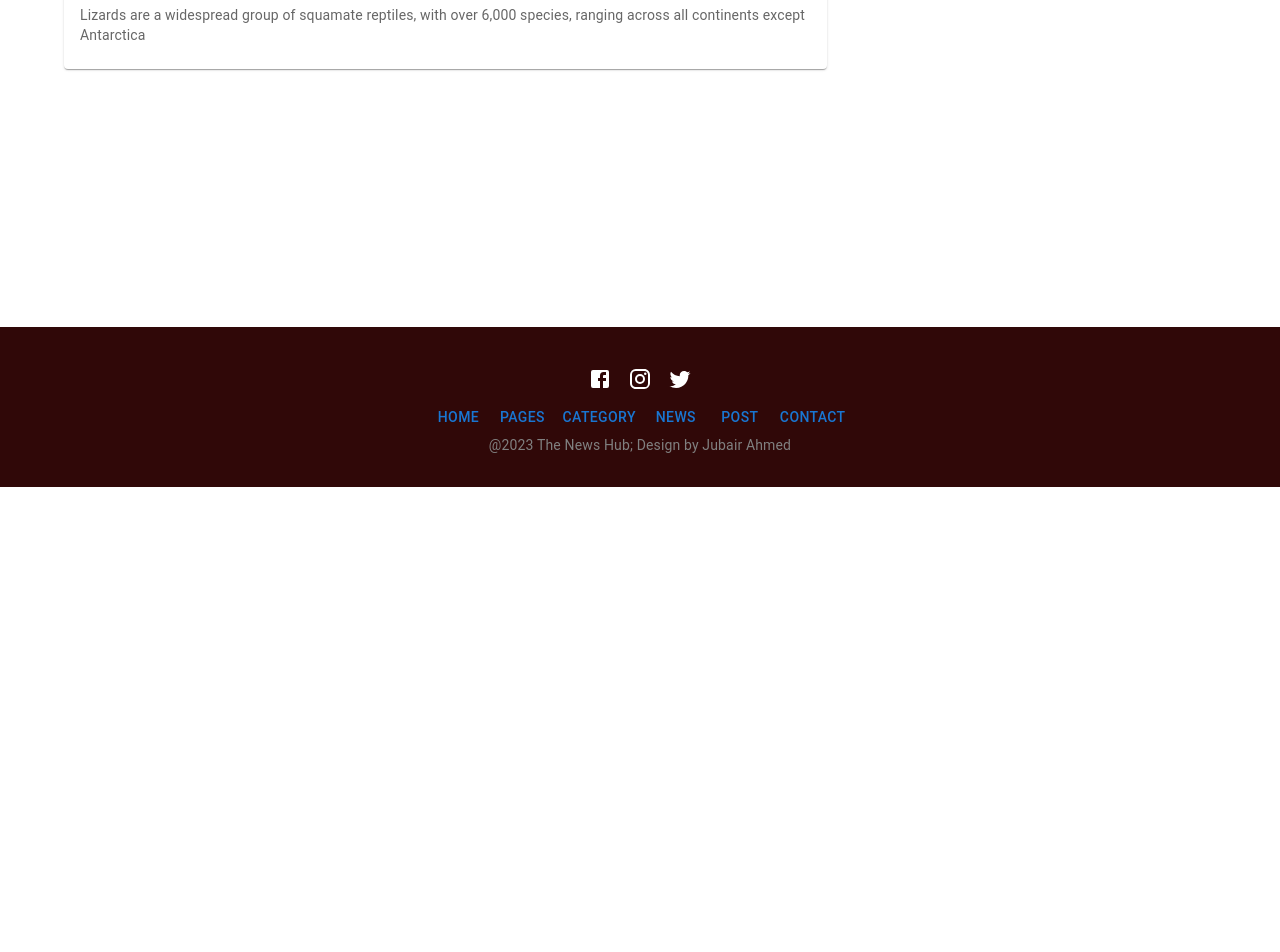
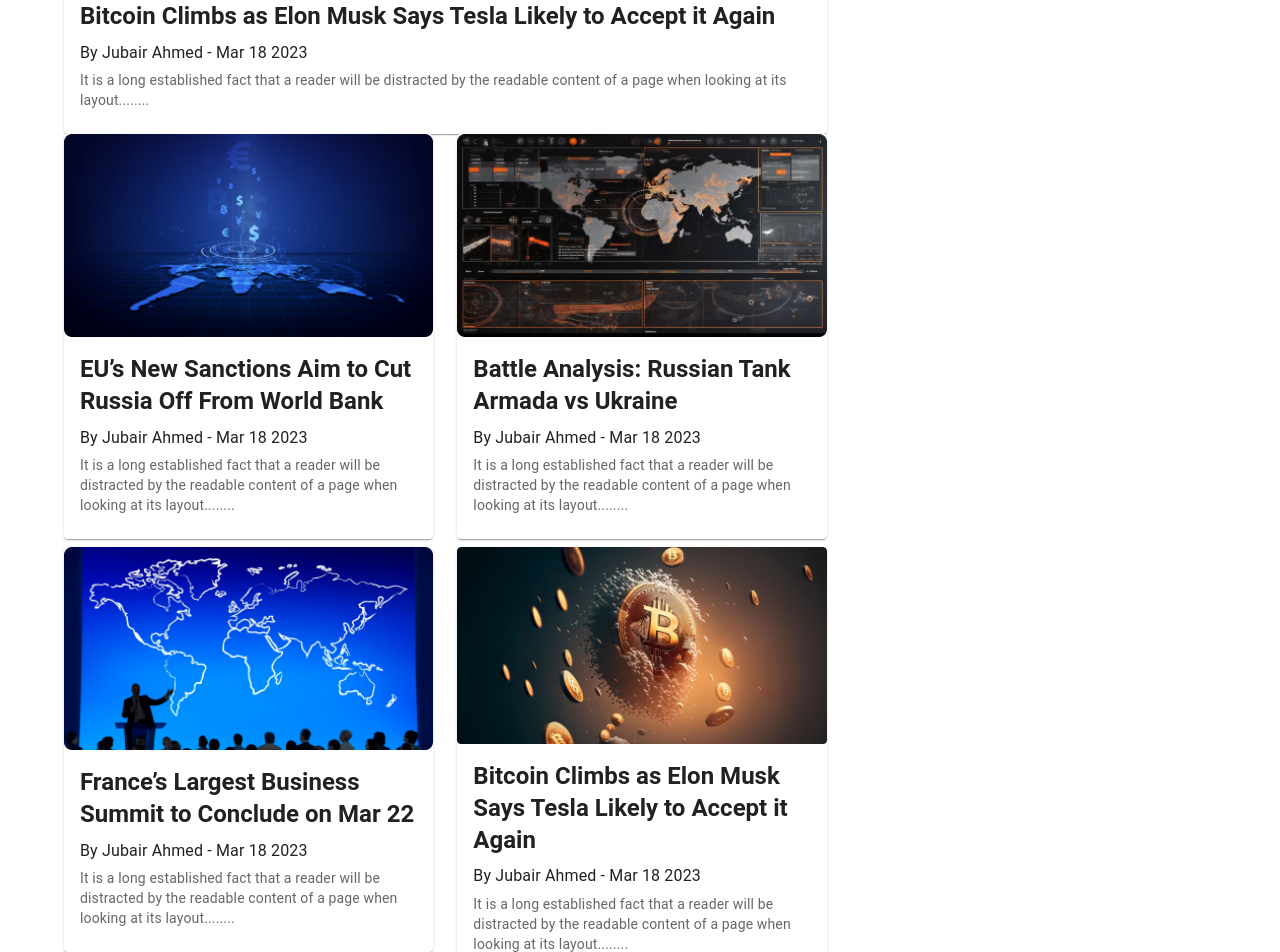
Before and after one commit to justJubair/the-news-hub, a Next.js app: page / in a window 1280 px wide. Shown: the part 680-1632 px from the top of the page. Before the commit the page ends 1167 px from the top, so only its background shows below. Built offline with nearby package versions, Linux system fonts and the light colour scheme.

Commit message:
Add: news card added

```diff
--- a/src/app/page.js
+++ b/src/app/page.js
@@ -7,7 +7,7 @@ const HomePage = () => {
   return (
     <>
 
-     <Grid container spacing={2}>
+     <Grid marginY="20px" container spacing={2}>
         <Grid item xs={8}>
           <LatestNews/>
         </Grid>
--- a/src/components/ui/LatestNews/LatestNews.jsx
+++ b/src/components/ui/LatestNews/LatestNews.jsx
@@ -4,30 +4,118 @@ import Card from '@mui/material/Card';
 import CardContent from '@mui/material/CardContent';
 import CardMedia from '@mui/material/CardMedia';
 import Typography from '@mui/material/Typography';
-
 // images
 import news1 from "@/assets/news1.png"
-import { Box } from '@mui/material';
+import news2 from "@/assets/news2.png"
+import news3 from "@/assets/news3.png"
+import news4 from "@/assets/news4.png"
+import news5 from "@/assets/news5.png"
+
+import { Box, Grid } from '@mui/material';
 import Image from 'next/image';
 
 const LatestNews=()=> {
   return (
     <Box>
-
+      {/* main news card */}
     <Card>
       <CardMedia>
         <Image src={news1} alt="news1" width={800}/>
       </CardMedia>
       <CardContent>
-        <Typography gutterBottom variant="h5" component="div">
-          Lizard
+        <Typography fontWeight={600} gutterBottom variant="h5" component="div">
+        Bitcoin Climbs as Elon Musk Says Tesla Likely to Accept it Again
+        </Typography>
+        <Typography gutterBottom>
+        By Jubair Ahmed - Mar 18 2023
         </Typography>
         <Typography variant="body2" color="text.secondary">
-          Lizards are a widespread group of squamate reptiles, with over 6,000
-          species, ranging across all continents except Antarctica
+        It is a long established fact that a reader will be distracted by the readable content of a page when looking at its layout........
         </Typography>
       </CardContent>
     </Card>
+    {/* four news card section */}
+    <Grid container rowSpacing={1} columnSpacing={{ xs: 1, sm: 2, md: 3 }}>
+    {/* Card one */}
+  <Grid item xs={6}>
+  <Card>
+      <CardMedia>
+        <Image src={news2} alt="news2" width={800}/>
+      </CardMedia>
+      <CardContent>
+        <Typography fontWeight={600} gutterBottom variant="h5" component="div">
+        EU’s New Sanctions Aim to Cut Russia Off From World Bank
+        </Typography>
+        <Typography gutterBottom>
+        By Jubair Ahmed - Mar 18 2023
+        </Typography>
+        <Typography variant="body2" color="text.secondary">
+        It is a long established fact that a reader will be distracted by the readable content of a page when looking at its layout........
+        </Typography>
+      </CardContent>
+    </Card>
+  </Grid>
+
+  {/* card two */}
+  <Grid item xs={6}>
+  <Card>
+      <CardMedia>
+        <Image src={news3} alt="news3" width={800}/>
+      </CardMedia>
+      <CardContent>
+        <Typography fontWeight={600} gutterBottom variant="h5" component="div">
+        Battle Analysis: Russian Tank Armada vs Ukraine
+        </Typography>
+        <Typography gutterBottom>
+        By Jubair Ahmed - Mar 18 2023
+        </Typography>
+        <Typography variant="body2" color="text.secondary">
+        It is a long established fact that a reader will be distracted by the readable content of a page when looking at its layout........
+        </Typography>
+      </CardContent>
+    </Card>
+  </Grid>
+
+  {/* card three */}
+  <Grid item xs={6}>
+  <Card>
+      <CardMedia>
+        <Image src={news4} alt="news4" width={800}/>
+      </CardMedia>
+      <CardContent>
+        <Typography fontWeight={600} gutterBottom variant="h5" component="div">
+        France’s Largest Business Summit to Conclude on Mar 22
+        </Typography>
+        <Typography gutterBottom>
+        By Jubair Ahmed - Mar 18 2023
+        </Typography>
+        <Typography variant="body2" color="text.secondary">
+        It is a long established fact that a reader will be distracted by the readable content of a page when looking at its layout........
+        </Typography>
+      </CardContent>
+    </Card>
+  </Grid>
+  <Grid item xs={6}>
+  <Card>
+      <CardMedia>
+        <Image src={news1} alt="news1" width={800}/>
+      </CardMedia>
+      <CardContent>
+        <Typography fontWeight={600} gutterBottom variant="h5" component="div">
+        Bitcoin Climbs as Elon Musk Says Tesla Likely to Accept it Again
+        </Typography>
+        <Typography gutterBottom>
+        By Jubair Ahmed - Mar 18 2023
+        </Typography>
+        <Typography variant="body2" color="text.secondary">
+        It is a long established fact that a reader will be distracted by the readable content of a page when looking at its layout........
+        </Typography>
+      </CardContent>
+    </Card>
+  </Grid>
+
+</Grid>
+
     </Box>
   );
 }
```
